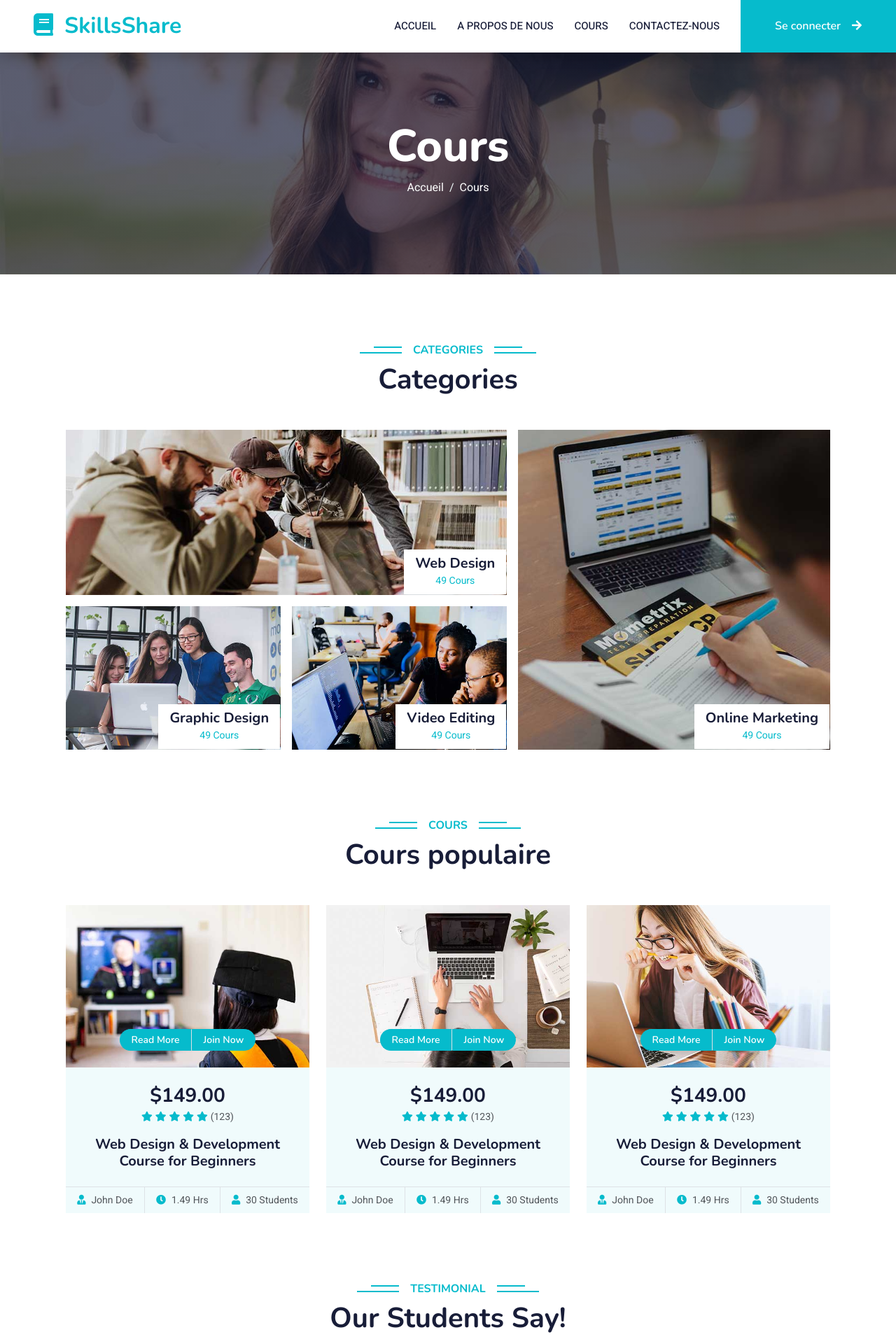
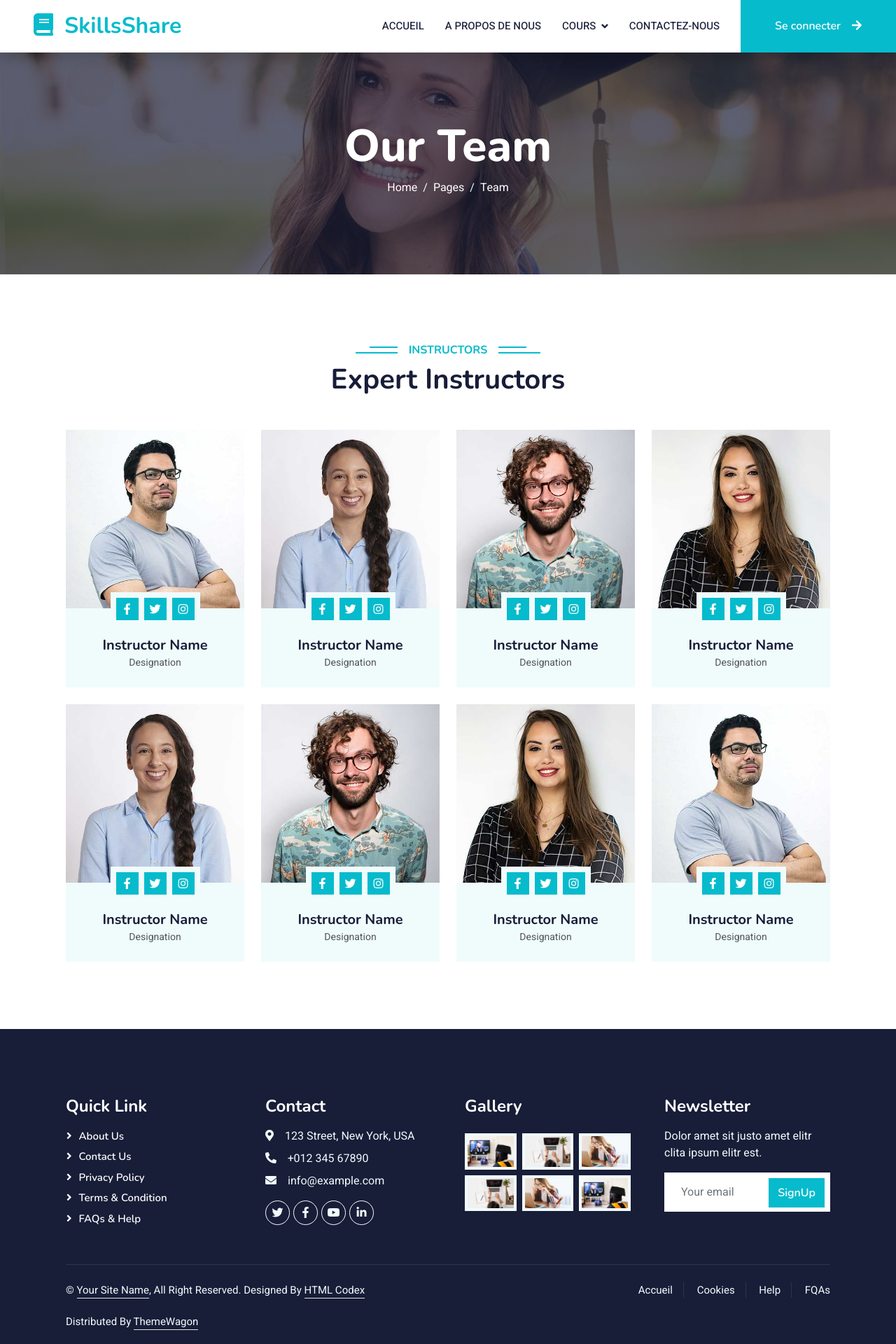
Before and after one commit to AFelix20100/SkillsShare, a Symfony app: template templates/courses/index.html.twig in a window 1280 px wide. Shown: the top 1920 px of the page at 70% size. Run offline with Twig, Linux system fonts and the light colour scheme; the template is opened without the code that fills it, so the values that code supplies are empty; some libraries are stand-ins or nearby versions.

Commit message:
ajout pages

```diff
--- a/src/Controller/AboutController.php
+++ b/src/Controller/AboutController.php
@@ -9,7 +9,7 @@ use Symfony\Component\Routing\Annotation\Route;
 class AboutController extends AbstractController
 {
     #[Route('/about', name: 'app_about')]
-    public function index(): Response
+    public function About(): Response
     {
         return $this->render('about/index.html.twig', [
             'controller_name' => 'AboutController',
--- a/src/Controller/ContactController.php
+++ b/src/Controller/ContactController.php
@@ -9,7 +9,7 @@ use Symfony\Component\Routing\Annotation\Route;
 class ContactController extends AbstractController
 {
     #[Route('/contact', name: 'app_contact')]
-    public function index(): Response
+    public function Contact(): Response
     {
         return $this->render('contact/index.html.twig', [
             'controller_name' => 'ContactController',
--- a/templates/base.html.twig
+++ b/templates/base.html.twig
@@ -39,7 +39,13 @@
 					<div class="navbar-nav ms-auto p-4 p-lg-0">
 						<a href="/" class="nav-item nav-link">Accueil</a>
 						<a href="/about" class="nav-item nav-link">A propos de nous</a>
-						<a href="/courses" class="nav-item nav-link">Cours</a>
+						<div class="nav-item dropdown">
+							<a href="/courses" class="nav-link dropdown-toggle" data-bs-toggle="dropdown">Cours</a>
+							<div class="dropdown-menu fade-down m-0">
+								<a href="/courses" class="dropdown-item">Voir tous les cours</a>
+								<a href="/categories" class="dropdown-item">Catégories</a>
+							</div>
+						</div>
 						<a href="/contact" class="nav-item nav-link">Contactez-nous</a>
 					</div>
 					<a href="" class="btn btn-primary py-4 px-lg-5 d-none d-lg-block">Se connecter<i class="fa fa-arrow-right ms-3"></i>
@@ -133,7 +139,7 @@
 							</div>
 							<div class="col-md-6 text-center text-md-end">
 								<div class="footer-menu">
-									<a href="">Home</a>
+									<a href="/">Accueil</a>
 									<a href="">Cookies</a>
 									<a href="">Help</a>
 									<a href="">FQAs</a>
--- a/templates/courses/index.html.twig
+++ b/templates/courses/index.html.twig
@@ -8,11 +8,12 @@
         <div class="container py-5">
             <div class="row justify-content-center">
                 <div class="col-lg-10 text-center">
-                    <h1 class="display-3 text-white animated slideInDown">Cours</h1>
+                    <h1 class="display-3 text-white animated slideInDown">Our Team</h1>
                     <nav aria-label="breadcrumb">
                         <ol class="breadcrumb justify-content-center">
-                            <li class="breadcrumb-item"><a class="text-white" href="/">Accueil</a></li>
-                            <li class="breadcrumb-item text-white active" aria-current="page">Cours</li>
+                            <li class="breadcrumb-item"><a class="text-white" href="#">Home</a></li>
+                            <li class="breadcrumb-item"><a class="text-white" href="#">Pages</a></li>
+                            <li class="breadcrumb-item text-white active" aria-current="page">Team</li>
                         </ol>
                     </nav>
                 </div>
@@ -22,202 +23,162 @@
     <!-- Header End -->
 
 
-    <!-- Categories Start -->
-    <div class="container-xxl py-5 category">
+    <!-- Team Start -->
+    <div class="container-xxl py-5">
         <div class="container">
             <div class="text-center wow fadeInUp" data-wow-delay="0.1s">
-                <h6 class="section-title bg-white text-center text-primary px-3">Categories</h6>
-                <h1 class="mb-5">Categories</h1>
+                <h6 class="section-title bg-white text-center text-primary px-3">Instructors</h6>
+                <h1 class="mb-5">Expert Instructors</h1>
             </div>
-            <div class="row g-3">
-                <div class="col-lg-7 col-md-6">
-                    <div class="row g-3">
-                        <div class="col-lg-12 col-md-12 wow zoomIn" data-wow-delay="0.1s">
-                            <a class="position-relative d-block overflow-hidden" href="">
-                                <img class="img-fluid" src="img/cat-1.jpg" alt="">
-                                <div class="bg-white text-center position-absolute bottom-0 end-0 py-2 px-3" style="margin: 1px;">
-                                    <h5 class="m-0">Web Design</h5>
-                                    <small class="text-primary">49 Cours</small>
-                                </div>
-                            </a>
+            <div class="row g-4">
+                <div class="col-lg-3 col-md-6 wow fadeInUp" data-wow-delay="0.1s">
+                    <div class="team-item bg-light">
+                        <div class="overflow-hidden">
+                            <img class="img-fluid" src="img/team-1.jpg" alt="">
                         </div>
-                        <div class="col-lg-6 col-md-12 wow zoomIn" data-wow-delay="0.3s">
-                            <a class="position-relative d-block overflow-hidden" href="">
-                                <img class="img-fluid" src="img/cat-2.jpg" alt="">
-                                <div class="bg-white text-center position-absolute bottom-0 end-0 py-2 px-3" style="margin: 1px;">
-                                    <h5 class="m-0">Graphic Design</h5>
-                                    <small class="text-primary">49 Cours</small>
-                                </div>
-                            </a>
+                        <div class="position-relative d-flex justify-content-center" style="margin-top: -23px;">
+                            <div class="bg-light d-flex justify-content-center pt-2 px-1">
+                                <a class="btn btn-sm-square btn-primary mx-1" href=""><i class="fab fa-facebook-f"></i></a>
+                                <a class="btn btn-sm-square btn-primary mx-1" href=""><i class="fab fa-twitter"></i></a>
+                                <a class="btn btn-sm-square btn-primary mx-1" href=""><i class="fab fa-instagram"></i></a>
+                            </div>
                         </div>
-                        <div class="col-lg-6 col-md-12 wow zoomIn" data-wow-delay="0.5s">
-                            <a class="position-relative d-block overflow-hidden" href="">
-                                <img class="img-fluid" src="img/cat-3.jpg" alt="">
-                                <div class="bg-white text-center position-absolute bottom-0 end-0 py-2 px-3" style="margin: 1px;">
-                                    <h5 class="m-0">Video Editing</h5>
-                                    <small class="text-primary">49 Cours</small>
-                                </div>
-                            </a>
+                        <div class="text-center p-4">
+                            <h5 class="mb-0">Instructor Name</h5>
+                            <small>Designation</small>
                         </div>
                     </div>
                 </div>
-                <div class="col-lg-5 col-md-6 wow zoomIn" data-wow-delay="0.7s" style="min-height: 350px;">
-                    <a class="position-relative d-block h-100 overflow-hidden" href="">
-                        <img class="img-fluid position-absolute w-100 h-100" src="img/cat-4.jpg" alt="" style="object-fit: cover;">
-                        <div class="bg-white text-center position-absolute bottom-0 end-0 py-2 px-3" style="margin:  1px;">
-                            <h5 class="m-0">Online Marketing</h5>
-                            <small class="text-primary">49 Cours</small>
+                <div class="col-lg-3 col-md-6 wow fadeInUp" data-wow-delay="0.3s">
+                    <div class="team-item bg-light">
+                        <div class="overflow-hidden">
+                            <img class="img-fluid" src="img/team-2.jpg" alt="">
                         </div>
-                    </a>
-                </div>
-            </div>
-        </div>
-    </div>
-    <!-- Categories Start -->
-
-
-    <!-- Cours Start -->
-    <div class="container-xxl py-5">
-        <div class="container">
-            <div class="text-center wow fadeInUp" data-wow-delay="0.1s">
-                <h6 class="section-title bg-white text-center text-primary px-3">Cours</h6>
-                <h1 class="mb-5">Cours populaire</h1>
-            </div>
-            <div class="row g-4 justify-content-center">
-                <div class="col-lg-4 col-md-6 wow fadeInUp" data-wow-delay="0.1s">
-                    <div class="course-item bg-light">
-                        <div class="position-relative overflow-hidden">
-                            <img class="img-fluid" src="img/course-1.jpg" alt="">
-                            <div class="w-100 d-flex justify-content-center position-absolute bottom-0 start-0 mb-4">
-                                <a href="#" class="flex-shrink-0 btn btn-sm btn-primary px-3 border-end" style="border-radius: 30px 0 0 30px;">Read More</a>
-                                <a href="#" class="flex-shrink-0 btn btn-sm btn-primary px-3" style="border-radius: 0 30px 30px 0;">Join Now</a>
+                        <div class="position-relative d-flex justify-content-center" style="margin-top: -23px;">
+                            <div class="bg-light d-flex justify-content-center pt-2 px-1">
+                                <a class="btn btn-sm-square btn-primary mx-1" href=""><i class="fab fa-facebook-f"></i></a>
+                                <a class="btn btn-sm-square btn-primary mx-1" href=""><i class="fab fa-twitter"></i></a>
+                                <a class="btn btn-sm-square btn-primary mx-1" href=""><i class="fab fa-instagram"></i></a>
                             </div>
                         </div>
-                        <div class="text-center p-4 pb-0">
-                            <h3 class="mb-0">$149.00</h3>
-                            <div class="mb-3">
-                                <small class="fa fa-star text-primary"></small>
-                                <small class="fa fa-star text-primary"></small>
-                                <small class="fa fa-star text-primary"></small>
-                                <small class="fa fa-star text-primary"></small>
-                                <small class="fa fa-star text-primary"></small>
-                                <small>(123)</small>
-                            </div>
-                            <h5 class="mb-4">Web Design & Development Course for Beginners</h5>
-                        </div>
-                        <div class="d-flex border-top">
-                            <small class="flex-fill text-center border-end py-2"><i class="fa fa-user-tie text-primary me-2"></i>John Doe</small>
-                            <small class="flex-fill text-center border-end py-2"><i class="fa fa-clock text-primary me-2"></i>1.49 Hrs</small>
-                            <small class="flex-fill text-center py-2"><i class="fa fa-user text-primary me-2"></i>30 Students</small>
+                        <div class="text-center p-4">
+                            <h5 class="mb-0">Instructor Name</h5>
+                            <small>Designation</small>
                         </div>
                     </div>
                 </div>
-                <div class="col-lg-4 col-md-6 wow fadeInUp" data-wow-delay="0.3s">
-                    <div class="course-item bg-light">
-                        <div class="position-relative overflow-hidden">
-                            <img class="img-fluid" src="img/course-2.jpg" alt="">
-                            <div class="w-100 d-flex justify-content-center position-absolute bottom-0 start-0 mb-4">
-                                <a href="#" class="flex-shrink-0 btn btn-sm btn-primary px-3 border-end" style="border-radius: 30px 0 0 30px;">Read More</a>
-                                <a href="#" class="flex-shrink-0 btn btn-sm btn-primary px-3" style="border-radius: 0 30px 30px 0;">Join Now</a>
+                <div class="col-lg-3 col-md-6 wow fadeInUp" data-wow-delay="0.5s">
+                    <div class="team-item bg-light">
+                        <div class="overflow-hidden">
+                            <img class="img-fluid" src="img/team-3.jpg" alt="">
+                        </div>
+                        <div class="position-relative d-flex justify-content-center" style="margin-top: -23px;">
+                            <div class="bg-light d-flex justify-content-center pt-2 px-1">
+                                <a class="btn btn-sm-square btn-primary mx-1" href=""><i class="fab fa-facebook-f"></i></a>
+                                <a class="btn btn-sm-square btn-primary mx-1" href=""><i class="fab fa-twitter"></i></a>
+                                <a class="btn btn-sm-square btn-primary mx-1" href=""><i class="fab fa-instagram"></i></a>
                             </div>
                         </div>
-                        <div class="text-center p-4 pb-0">
-                            <h3 class="mb-0">$149.00</h3>
-                            <div class="mb-3">
-                                <small class="fa fa-star text-primary"></small>
-                                <small class="fa fa-star text-primary"></small>
-                                <small class="fa fa-star text-primary"></small>
-                                <small class="fa fa-star text-primary"></small>
-                                <small class="fa fa-star text-primary"></small>
-                                <small>(123)</small>
-                            </div>
-                            <h5 class="mb-4">Web Design & Development Course for Beginners</h5>
-                        </div>
-                        <div class="d-flex border-top">
-                            <small class="flex-fill text-center border-end py-2"><i class="fa fa-user-tie text-primary me-2"></i>John Doe</small>
-                            <small class="flex-fill text-center border-end py-2"><i class="fa fa-clock text-primary me-2"></i>1.49 Hrs</small>
-                            <small class="flex-fill text-center py-2"><i class="fa fa-user text-primary me-2"></i>30 Students</small>
+                        <div class="text-center p-4">
+                            <h5 class="mb-0">Instructor Name</h5>
+                            <small>Designation</small>
                         </div>
                     </div>
                 </div>
-                <div class="col-lg-4 col-md-6 wow fadeInUp" data-wow-delay="0.5s">
-                    <div class="course-item bg-light">
-                        <div class="position-relative overflow-hidden">
-                            <img class="img-fluid" src="img/course-3.jpg" alt="">
-                            <div class="w-100 d-flex justify-content-center position-absolute bottom-0 start-0 mb-4">
-                                <a href="#" class="flex-shrink-0 btn btn-sm btn-primary px-3 border-end" style="border-radius: 30px 0 0 30px;">Read More</a>
-                                <a href="#" class="flex-shrink-0 btn btn-sm btn-primary px-3" style="border-radius: 0 30px 30px 0;">Join Now</a>
+                <div class="col-lg-3 col-md-6 wow fadeInUp" data-wow-delay="0.7s">
+                    <div class="team-item bg-light">
+                        <div class="overflow-hidden">
+                            <img class="img-fluid" src="img/team-4.jpg" alt="">
+                        </div>
+                        <div class="position-relative d-flex justify-content-center" style="margin-top: -23px;">
+                            <div class="bg-light d-flex justify-content-center pt-2 px-1">
+                                <a class="btn btn-sm-square btn-primary mx-1" href=""><i class="fab fa-facebook-f"></i></a>
+                                <a class="btn btn-sm-square btn-primary mx-1" href=""><i class="fab fa-twitter"></i></a>
+                                <a class="btn btn-sm-square btn-primary mx-1" href=""><i class="fab fa-instagram"></i></a>
                             </div>
                         </div>
-                        <div class="text-center p-4 pb-0">
-                            <h3 class="mb-0">$149.00</h3>
-                            <div class="mb-3">
-                                <small class="fa fa-star text-primary"></small>
-                                <small class="fa fa-star text-primary"></small>
-                                <small class="fa fa-star text-primary"></small>
-                                <small class="fa fa-star text-primary"></small>
-                                <small class="fa fa-star text-primary"></small>
-                                <small>(123)</small>
+                        <div class="text-center p-4">
+                            <h5 class="mb-0">Instructor Name</h5>
+                            <small>Designation</small>
+                        </div>
+                    </div>
+                </div>
+                <div class="col-lg-3 col-md-6 wow fadeInUp" data-wow-delay="0.1s">
+                    <div class="team-item bg-light">
+                        <div class="overflow-hidden">
+                            <img class="img-fluid" src="img/team-2.jpg" alt="">
+                        </div>
+                        <div class="position-relative d-flex justify-content-center" style="margin-top: -23px;">
+                            <div class="bg-light d-flex justify-content-center pt-2 px-1">
+                                <a class="btn btn-sm-square btn-primary mx-1" href=""><i class="fab fa-facebook-f"></i></a>
+                                <a class="btn btn-sm-square btn-primary mx-1" href=""><i class="fab fa-twitter"></i></a>
+                                <a class="btn btn-sm-square btn-primary mx-1" href=""><i class="fab fa-instagram"></i></a>
                             </div>
-                            <h5 class="mb-4">Web Design & Development Course for Beginners</h5>
                         </div>
-                        <div class="d-flex border-top">
-                            <small class="flex-fill text-center border-end py-2"><i class="fa fa-user-tie text-primary me-2"></i>John Doe</small>
-                            <small class="flex-fill text-center border-end py-2"><i class="fa fa-clock text-primary me-2"></i>1.49 Hrs</small>
-                            <small class="flex-fill text-center py-2"><i class="fa fa-user text-primary me-2"></i>30 Students</small>
+                        <div class="text-center p-4">
+                            <h5 class="mb-0">Instructor Name</h5>
+                            <small>Designation</small>
+                        </div>
+                    </div>
+                </div>
+                <div class="col-lg-3 col-md-6 wow fadeInUp" data-wow-delay="0.3s">
+                    <div class="team-item bg-light">
+                        <div class="overflow-hidden">
+                            <img class="img-fluid" src="img/team-3.jpg" alt="">
+                        </div>
+                        <div class="position-relative d-flex justify-content-center" style="margin-top: -23px;">
+                            <div class="bg-light d-flex justify-content-center pt-2 px-1">
+                                <a class="btn btn-sm-square btn-primary mx-1" href=""><i class="fab fa-facebook-f"></i></a>
+                                <a class="btn btn-sm-square btn-primary mx-1" href=""><i class="fab fa-twitter"></i></a>
+                                <a class="btn btn-sm-square btn-primary mx-1" href=""><i class="fab fa-instagram"></i></a>
+                            </div>
+                        </div>
+                        <div class="text-center p-4">
+                            <h5 class="mb-0">Instructor Name</h5>
+                            <small>Designation</small>
+                        </div>
+                    </div>
+                </div>
+                <div class="col-lg-3 col-md-6 wow fadeInUp" data-wow-delay="0.5s">
+                    <div class="team-item bg-light">
+                        <div class="overflow-hidden">
+                            <img class="img-fluid" src="img/team-4.jpg" alt="">
+                        </div>
+                        <div class="position-relative d-flex justify-content-center" style="margin-top: -23px;">
+                            <div class="bg-light d-flex justify-content-center pt-2 px-1">
+                                <a class="btn btn-sm-square btn-primary mx-1" href=""><i class="fab fa-facebook-f"></i></a>
+                                <a class="btn btn-sm-square btn-primary mx-1" href=""><i class="fab fa-twitter"></i></a>
+                                <a class="btn btn-sm-square btn-primary mx-1" href=""><i class="fab fa-instagram"></i></a>
+                            </div>
+                        </div>
+                        <div class="text-center p-4">
+                            <h5 class="mb-0">Instructor Name</h5>
+                            <small>Designation</small>
+                        </div>
+                    </div>
+                </div>
+                <div class="col-lg-3 col-md-6 wow fadeInUp" data-wow-delay="0.7s">
+                    <div class="team-item bg-light">
+                        <div class="overflow-hidden">
+                            <img class="img-fluid" src="img/team-1.jpg" alt="">
+                        </div>
+                        <div class="position-relative d-flex justify-content-center" style="margin-top: -23px;">
+                            <div class="bg-light d-flex justify-content-center pt-2 px-1">
+                                <a class="btn btn-sm-square btn-primary mx-1" href=""><i class="fab fa-facebook-f"></i></a>
+                                <a class="btn btn-sm-square btn-primary mx-1" href=""><i class="fab fa-twitter"></i></a>
+                                <a class="btn btn-sm-square btn-primary mx-1" href=""><i class="fab fa-instagram"></i></a>
+                            </div>
+                        </div>
+                        <div class="text-center p-4">
+                            <h5 class="mb-0">Instructor Name</h5>
+                            <small>Designation</small>
                         </div>
                     </div>
                 </div>
             </div>
         </div>
     </div>
-    <!-- Cours End -->
-
-
-    <!-- Testimonial Start -->
-    <div class="container-xxl py-5 wow fadeInUp" data-wow-delay="0.1s">
-        <div class="container">
-            <div class="text-center">
-                <h6 class="section-title bg-white text-center text-primary px-3">Testimonial</h6>
-                <h1 class="mb-5">Our Students Say!</h1>
-            </div>
-            <div class="owl-carousel testimonial-carousel position-relative">
-                <div class="testimonial-item text-center">
-                    <img class="border rounded-circle p-2 mx-auto mb-3" src="img/testimonial-1.jpg" style="width: 80px; height: 80px;">
-                    <h5 class="mb-0">Client Name</h5>
-                    <p>Profession</p>
-                    <div class="testimonial-text bg-light text-center p-4">
-                    <p class="mb-0">Tempor erat elitr rebum at clita. Diam dolor diam ipsum sit diam amet diam et eos. Clita erat ipsum et lorem et sit.</p>
-                    </div>
-                </div>
-                <div class="testimonial-item text-center">
-                    <img class="border rounded-circle p-2 mx-auto mb-3" src="img/testimonial-2.jpg" style="width: 80px; height: 80px;">
-                    <h5 class="mb-0">Client Name</h5>
-                    <p>Profession</p>
-                    <div class="testimonial-text bg-light text-center p-4">
-                    <p class="mb-0">Tempor erat elitr rebum at clita. Diam dolor diam ipsum sit diam amet diam et eos. Clita erat ipsum et lorem et sit.</p>
-                    </div>
-                </div>
-                <div class="testimonial-item text-center">
-                    <img class="border rounded-circle p-2 mx-auto mb-3" src="img/testimonial-3.jpg" style="width: 80px; height: 80px;">
-                    <h5 class="mb-0">Client Name</h5>
-                    <p>Profession</p>
-                    <div class="testimonial-text bg-light text-center p-4">
-                    <p class="mb-0">Tempor erat elitr rebum at clita. Diam dolor diam ipsum sit diam amet diam et eos. Clita erat ipsum et lorem et sit.</p>
-                    </div>
-                </div>
-                <div class="testimonial-item text-center">
-                    <img class="border rounded-circle p-2 mx-auto mb-3" src="img/testimonial-4.jpg" style="width: 80px; height: 80px;">
-                    <h5 class="mb-0">Client Name</h5>
-                    <p>Profession</p>
-                    <div class="testimonial-text bg-light text-center p-4">
-                    <p class="mb-0">Tempor erat elitr rebum at clita. Diam dolor diam ipsum sit diam amet diam et eos. Clita erat ipsum et lorem et sit.</p>
-                    </div>
-                </div>
-            </div>
-        </div>
-    </div>
-    <!-- Testimonial End -->
+    <!-- Team End -->
 
     <!-- Back to Top -->
     <a href="#" class="btn btn-lg btn-primary btn-lg-square back-to-top"><i class="bi bi-arrow-up"></i></a>
```
Also changed, not shown: src/Controller/CoursesController.php (+8 -1 lines), templates/courses/categorieIndex.html.twig (added, +80 -0 lines).
